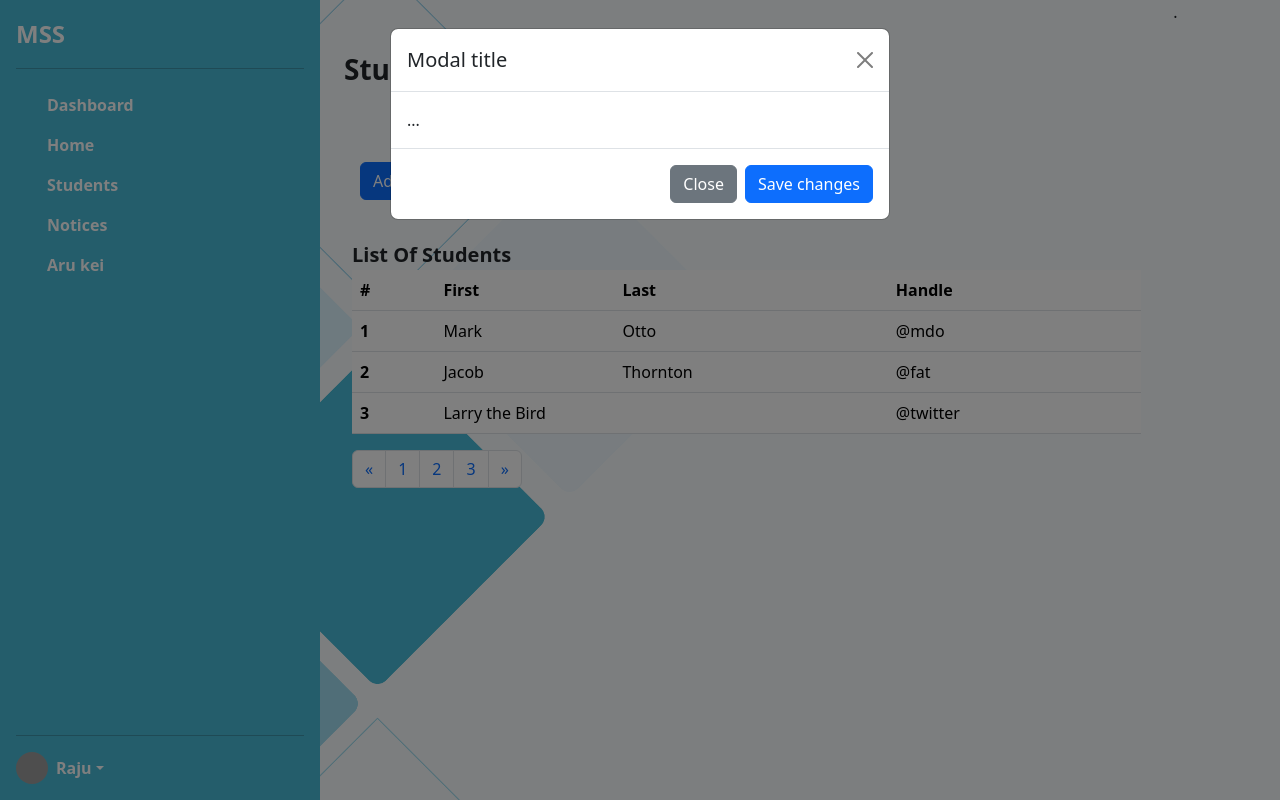
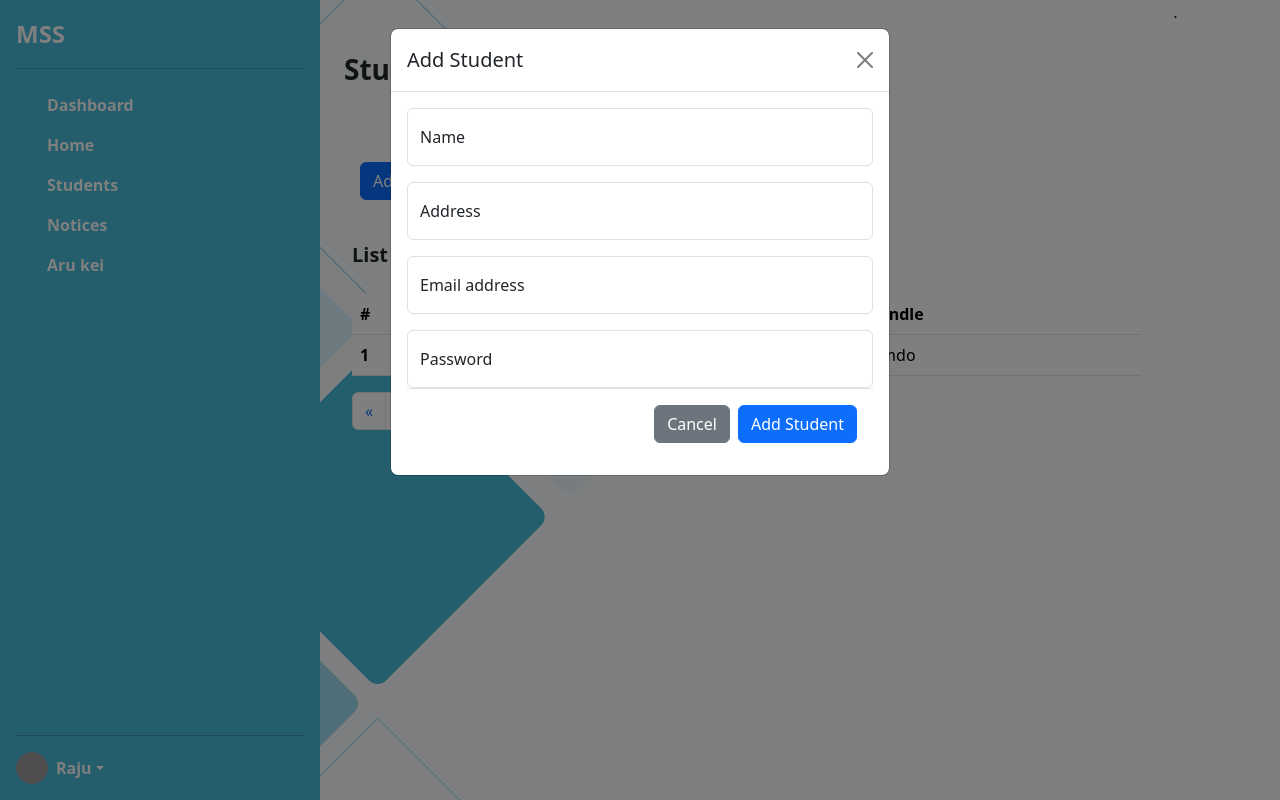
Before and after one commit to Rajuxz/Result-Publishing-Flask, a Flask app: page /students in a window 1280 px wide, after a click on "Add Students". Run offline with Flask 3, Linux system fonts and the light colour scheme; some libraries are stand-ins or nearby versions; grey boxes are pictures that could not be loaded.

Commit message:
Adding forms and table to student dashboard page

```diff
--- a/templates/admin/students.html
+++ b/templates/admin/students.html
@@ -2,7 +2,17 @@
 
 {%block admin_content%}
 <div class="container">
+  <div class="toast">
 
+    <div class="toast align-items-center" role="alert" aria-live="assertive" aria-atomic="true">
+      <div class="d-flex">
+        <div class="toast-body">
+          Hello, world! This is a toast message.
+        </div>
+        <button type="button" class="btn-close me-2 m-auto" data-bs-dismiss="toast" aria-label="Close"></button>
+      </div>
+    </div>
+  </div>
   <div class="header mt-5 d-flex flex-start">
     <span class="fs-3 fw-bold">Students</span>
   </div>
@@ -17,15 +27,36 @@
           <div class="modal-dialog">
             <div class="modal-content">
               <div class="modal-header">
-                  <h1 class="modal-title fs-5" id="exampleModalLabel">Modal title</h1>
+                <h1 class="modal-title fs-5" id="exampleModalLabel">Add Student</h1>
                 <button type="button" class="btn-close" data-bs-dismiss="modal" aria-label="Close"></button>
               </div>
               <div class="modal-body">
-                  ...
+                <form action="/add_students" method="POST">
+                  <div class="form-floating mb-3">
+                    <input type="text" class="form-control" name="name" id="name" placeholder="Name" required>
+                    <label for="floatingInput">Name</label>
+                  </div>
+                  <div class="form-floating mb-3">
+                    <input type="text" class="form-control" name="address" id="address" placeholder="Address"
+                      required>
+                    <label for="floatingInput">Address</label>
+                  </div>
+                  <div class="form-floating mb-3">
+                    <input type="email" class="form-control" name="email_address" id="email"
+                      placeholder="email@gmail.com" required>
+                    <label for="email">Email address</label>
+                  </div>
+                  <div class="form-floating">
+                    <input type="password" class="form-control" name="password" id="floatingPassword"
+                      placeholder="Password" required>
+                    <label for="floatingPassword">Password</label>
                   </div>
                   <div class="modal-footer">
-                    <button type="button" class="btn btn-secondary" data-bs-dismiss="modal">Close</button>
-                  <button type="button" class="btn btn-primary">Save changes</button>
+                    <button type="submit" class="btn btn-secondary" data-bs-dismiss="modal">Cancel</button>
+                    <button type="submit" name="add_student" id="add_student" class="btn btn-primary">Add
+                      Student</button>
+                  </div>
+                </form>
               </div>
             </div>
           </div>
@@ -37,7 +68,7 @@
         <span class="fw-bold fs-5 py-3">List Of Students</span>
       </div>
 
-        <table class="table">
+      <table class="table mt-4">
         <thead>
           <tr>
             <th scope="col">#</th>
@@ -53,17 +84,7 @@
             <td>Otto</td>
             <td>@mdo</td>
           </tr>
-        <tr>
-            <th scope="row">2</th>
-            <td>Jacob</td>
-            <td>Thornton</td>
-            <td>@fat</td>
-        </tr>
-        <tr>
-            <th scope="row">3</th>
-            <td colspan="2">Larry the Bird</td>
-            <td>@twitter</td>
-        </tr>
+
         </tbody>
       </table>
       <nav aria-label="Page navigation">
```
Lines whose indentation alone changed are shown as unchanged.
